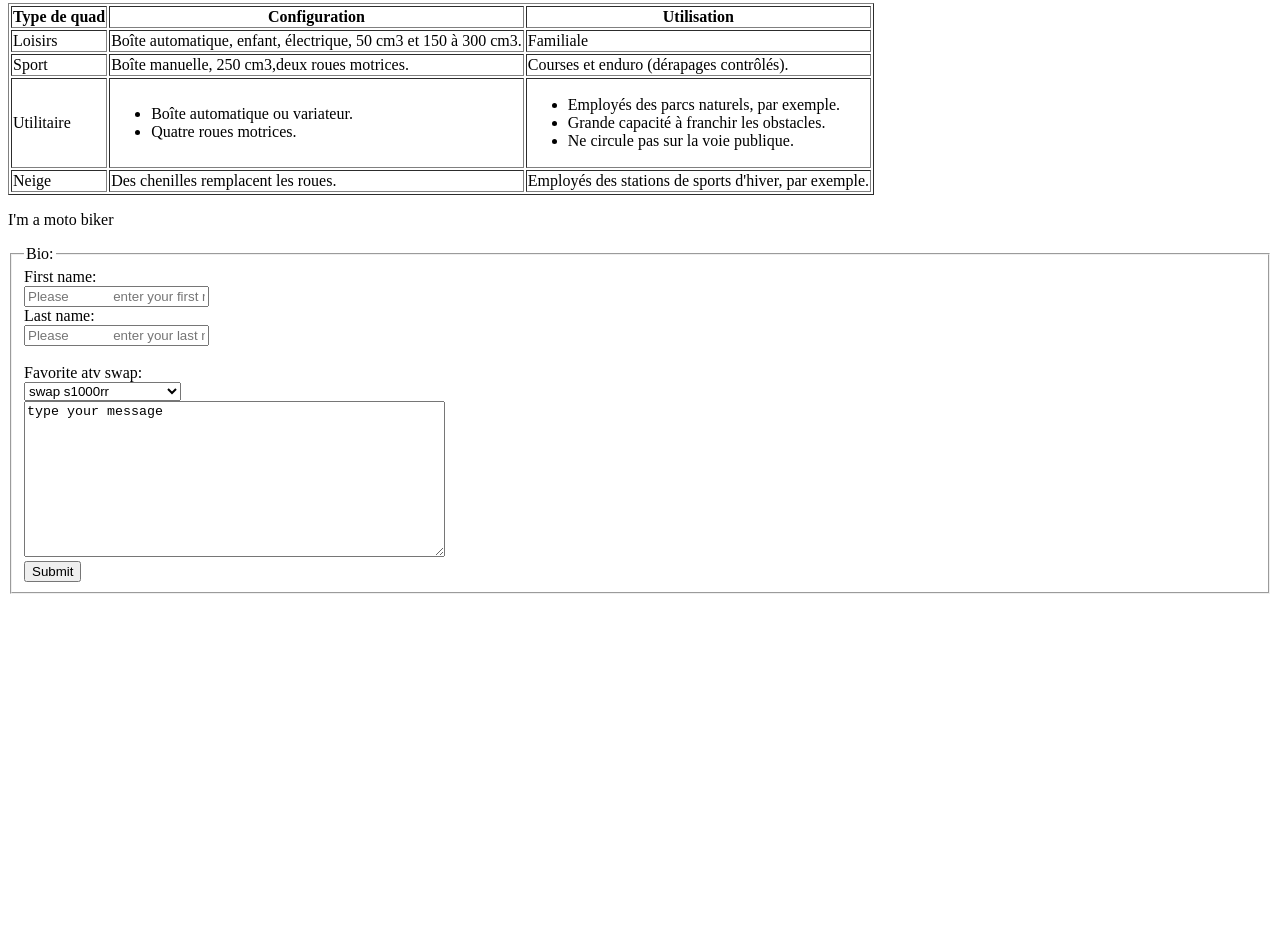
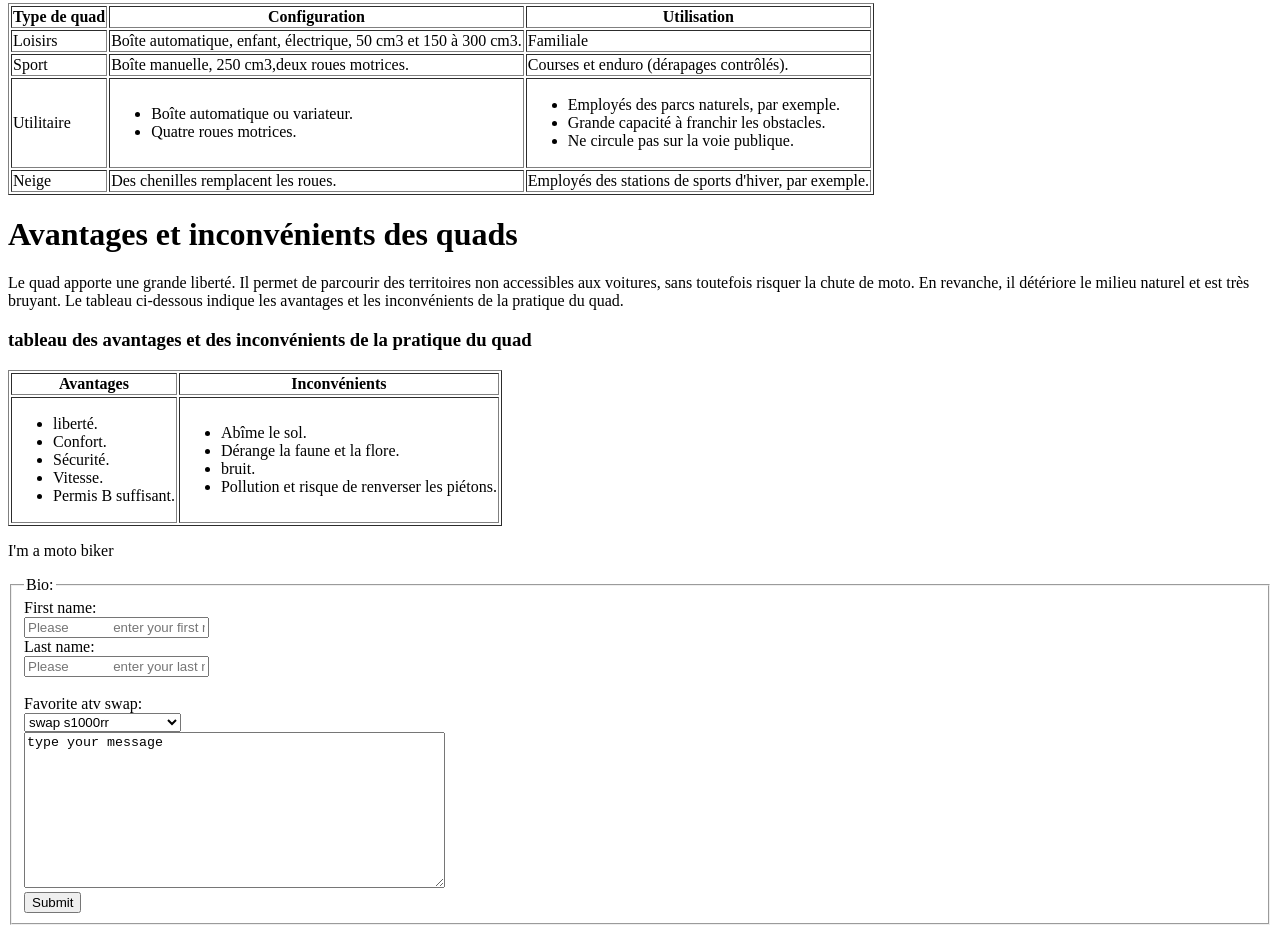
Before and after one commit to jozeeeef/premier-projet-html, a plain HTML site: page index.html in a window 1280 px wide. Shown: the part 1677-2610 px from the top of the page. Before the commit the page ends 2279 px from the top, so only its background shows below. Drawn offline with Linux system fonts and the light colour scheme.

Commit message:
first commit

```diff
--- a/index.html
+++ b/index.html
@@ -105,6 +105,44 @@
             <td>Employés des stations de sports d'hiver, par exemple.</td>
           </tr>
         </table>
+        <h1>Avantages et inconvénients des quads</h1>
+        <p>Le quad apporte une grande liberté. Il permet de parcourir des territoires non accessibles aux voitures, sans toutefois risquer la chute de moto. En revanche, il détériore le milieu naturel et est très bruyant.
+
+          Le tableau ci-dessous indique les avantages et les inconvénients de la pratique du quad.</p>
+          <h3>tableau des avantages et des inconvénients de la pratique du quad</h3>
+          <table border="1">
+            <tr>
+              <th>Avantages
+              </th>
+              <th>
+                Inconvénients
+              </th>
+            </tr>
+            <tr>
+              <td>
+              <ul>
+                <li>liberté.</li>
+                <li>Confort.</li>
+                <li>Sécurité.</li>
+                <li>Vitesse.</li>
+                <li>Permis B suffisant.</li>
+              </ul>
+
+            <td>
+
+                  <ul>
+                    <li>Abîme le sol.
+                    </li>
+                    <li>Dérange la faune et la flore.
+                    </li>
+                    <li>bruit.
+                    </li>
+                    <li>Pollution et risque de renverser les piétons.</li>
+
+                  </td>
+
+            </tr>
+          </table>
       </div>
 
       <div id="resume">
```
